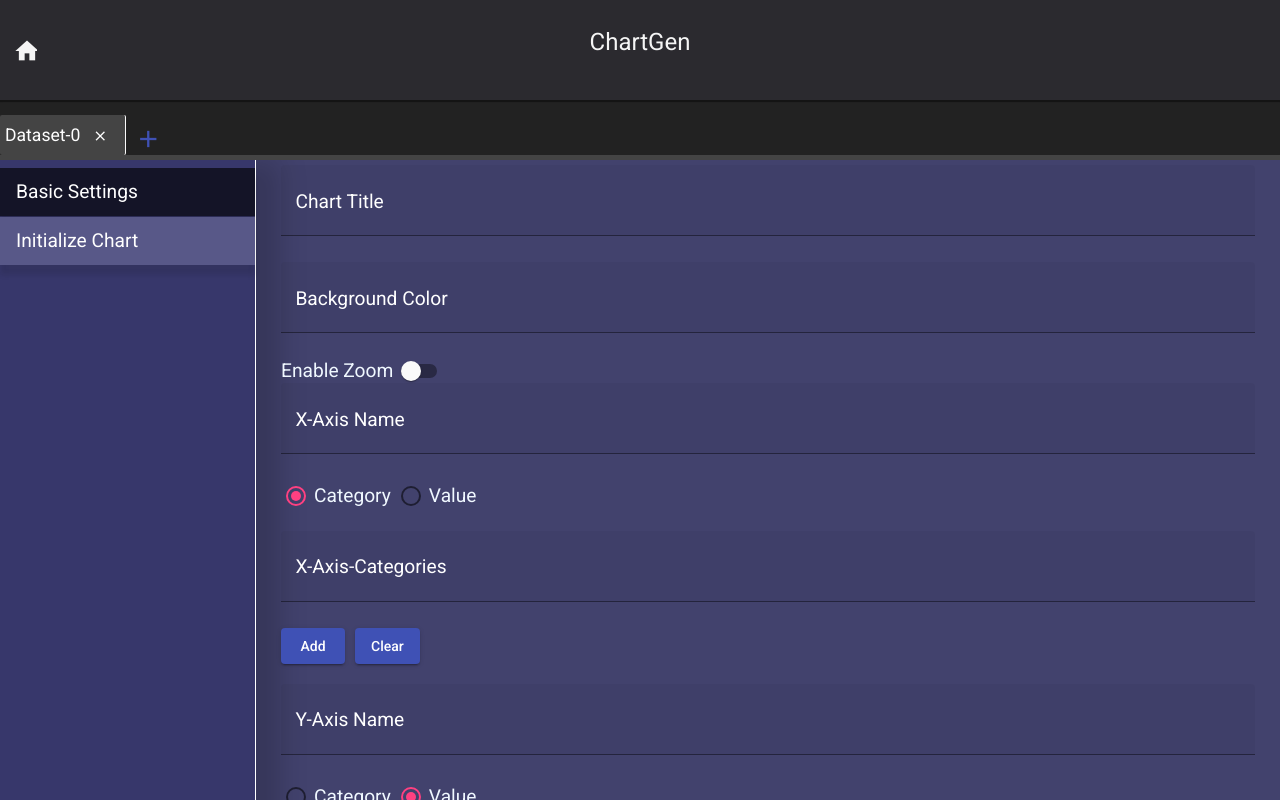
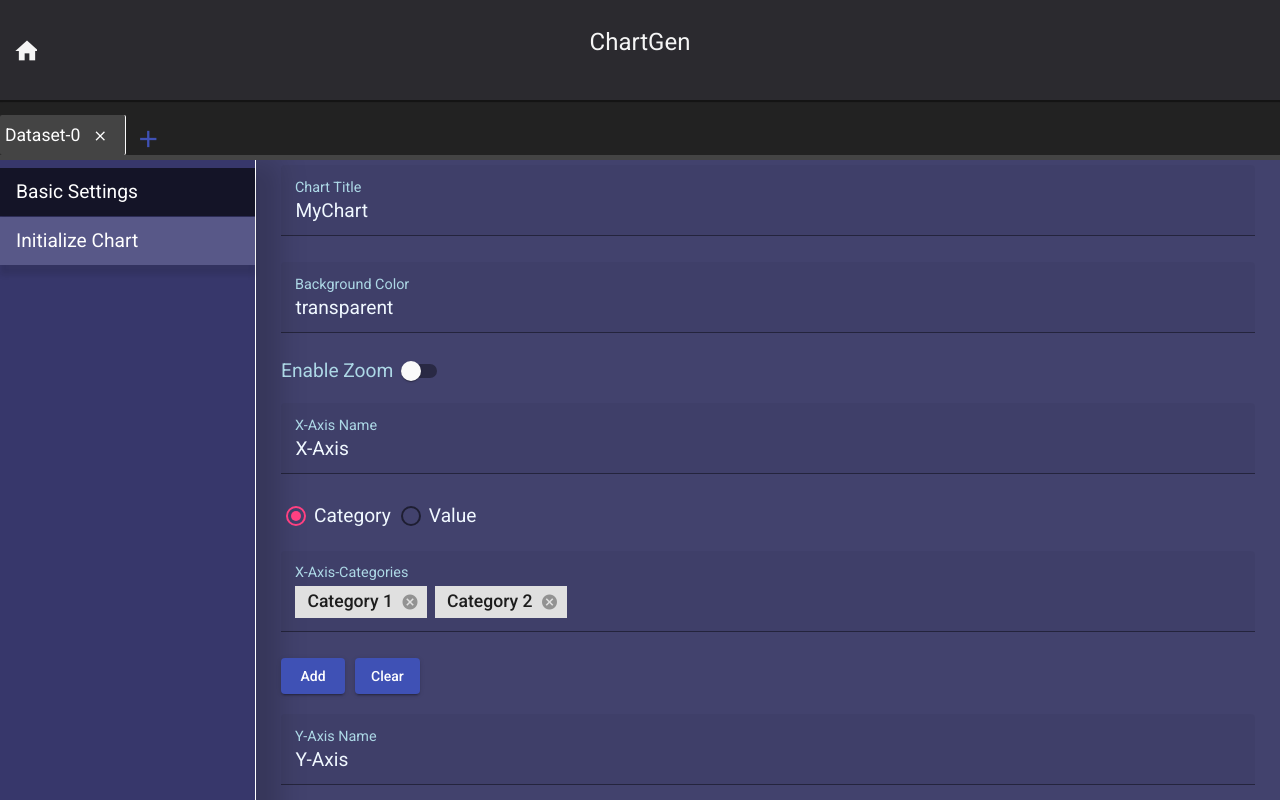
Before and after one commit to AntoRin/chart-gen, an Angular app: page /chart in a window 1280 px wide. Shown: the top 800 px of the page. Built offline with nearby package versions, Linux system fonts and the light colour scheme.

Commit message:
minor fixes; add default values for basic settings

```diff
--- a/src/app/modules/chart/components/chart-control/chart-control.component.css
+++ b/src/app/modules/chart/components/chart-control/chart-control.component.css
@@ -80,7 +80,7 @@
 }
 
 .settings-form mat-label {
-   color: white;
+   color: lightblue;
 }
 
 .settings-form option {
@@ -125,6 +125,10 @@ mat-radio-button {
    min-width: fit-content;
 }
 
+mat-slide-toggle {
+   color: lightblue;
+}
+
 .snackbar-control {
    font-size: 1.5rem;
    width: 75%;
--- a/src/app/modules/chart/components/chart-control/chart-control.component.html
+++ b/src/app/modules/chart/components/chart-control/chart-control.component.html
@@ -57,6 +57,7 @@
                >Enable Zoom</mat-slide-toggle
             >
             <br />
+            <br />
             <div class="global-axis-settings">
                <mat-form-field appearance="fill" class="full-width">
                   <mat-label>X-Axis Name</mat-label>
@@ -74,7 +75,9 @@
                   [chipList]="globalOptions.xCategories"
                   (chipEvent)="globalOptions.xCategories.push($event)"
                   (chipRemoveEvent)="globalOptions.xCategories.splice(+$event, 1)"
-                  (chipModifyEvent)="globalOptions.xCategories[$event.index] = $event.value"
+                  (chipModifyEvent)="
+                     globalOptions.xCategories[$event.index] = $event.value ? $event.value : globalOptions.xCategories[$event.index]
+                  "
                   (chipClearFieldEvent)="globalOptions.xCategories = []"
                   label="X-Axis-Categories"
                ></app-chip-input>
@@ -98,7 +101,9 @@
                   [chipList]="globalOptions.yCategories"
                   (chipEvent)="globalOptions.yCategories.push($event)"
                   (chipRemoveEvent)="globalOptions.yCategories.splice(+$event, 1)"
-                  (chipModifyEvent)="globalOptions.yCategories[+$event.index] = $event.value"
+                  (chipModifyEvent)="
+                     globalOptions.yCategories[+$event.index] = $event.value ? $event.value : globalOptions.yCategories[+$event.index]
+                  "
                   (chipClearFieldEvent)="globalOptions.yCategories = []"
                   label="Y-Axis-Categories"
                ></app-chip-input>
@@ -132,7 +137,11 @@
                   [chipList]="datasets[currentTabIndex].chartOptions.xAxisKeys"
                   (chipEvent)="handleInputModification($event, 'x')"
                   (chipRemoveEvent)="datasets[currentTabIndex].chartOptions.xAxisKeys.splice(+$event, 1)"
-                  (chipModifyEvent)="datasets[currentTabIndex].chartOptions.xAxisKeys[+$event.index] = $event.value"
+                  (chipModifyEvent)="
+                     datasets[currentTabIndex].chartOptions.xAxisKeys[+$event.index] = $event.value
+                        ? $event.value
+                        : datasets[currentTabIndex].chartOptions.xAxisKeys[+$event.index]
+                  "
                   (chipClearFieldEvent)="datasets[currentTabIndex].chartOptions.xAxisKeys = []"
                   [label]="globalOptions.xAxisType === 'value' ? 'X-Axis Values' : 'Value Names'"
                >
@@ -145,7 +154,11 @@
                   [chipList]="datasets[currentTabIndex].chartOptions.yAxisKeys"
                   (chipEvent)="handleInputModification($event, 'y')"
                   (chipRemoveEvent)="datasets[currentTabIndex].chartOptions.yAxisKeys.splice(+$event, 1)"
-                  (chipModifyEvent)="datasets[currentTabIndex].chartOptions.yAxisKeys[+$event.index] = $event.value"
+                  (chipModifyEvent)="
+                     datasets[currentTabIndex].chartOptions.yAxisKeys[+$event.index] = $event.value
+                        ? $event.value
+                        : datasets[currentTabIndex].chartOptions.yAxisKeys[+$event.index]
+                  "
                   (chipClearFieldEvent)="datasets[currentTabIndex].chartOptions.yAxisKeys = []"
                   [label]="globalOptions.yAxisType === 'value' ? 'Y-Axis Values' : 'Value Names'"
                ></app-chip-input>
--- a/src/app/modules/chart/components/chart-control/chart-control.component.ts
+++ b/src/app/modules/chart/components/chart-control/chart-control.component.ts
@@ -29,13 +29,13 @@ export class ChartControlComponent implements OnInit, OnDestroy {
 
    constructor(private _snackBar: MatSnackBar) {
       this.globalOptions = {
-         chartTitle: "",
-         backgroundColor: undefined,
+         chartTitle: "MyChart",
+         backgroundColor: "transparent",
          enableZoom: false,
-         xCategories: [],
-         yCategories: [],
-         xName: "",
-         yName: "",
+         xCategories: ["Category 1", "Category 2"],
+         yCategories: ["Category 1", "Category 2"],
+         xName: "X-Axis",
+         yName: "Y-Axis",
          xAxisType: "category",
          yAxisType: "value",
       };
@@ -68,8 +68,7 @@ export class ChartControlComponent implements OnInit, OnDestroy {
          datasetName: "Dataset-" + id,
          chartOptions: this._getDefaultChartOptions(),
       });
-      this.tabAnimation = true;
-      this.currentTabIndex = this.datasets.length - 1;
+      this.changeDatasetTab(this.datasets.length - 1);
    }
 
    changeDatasetTab(idx: number) {
--- a/src/app/modules/chart/components/chart/chart.component.html
+++ b/src/app/modules/chart/components/chart/chart.component.html
@@ -3,7 +3,7 @@
    <div
       id="chartContainer"
       appChartContainer
-      [controlSignal]="chartControlsSubject"
+      [controlSignal$]="chartControl$"
       (accessContainer)="setContainer($event)"
       appScrollIntoView
       [scrollSignal]="scrollSignal"
--- a/src/app/modules/chart/components/chart/chart.component.ts
+++ b/src/app/modules/chart/components/chart/chart.component.ts
@@ -1,5 +1,5 @@
 import { Component, OnDestroy, OnInit } from "@angular/core";
-import { Subject, Subscription } from "rxjs";
+import { Observable, Subject, Subscription } from "rxjs";
 import { Chart } from "../../../../interfaces/Chart";
 
 @Component({
@@ -10,12 +10,13 @@ export class ChartComponent implements OnInit, OnDestroy {
    private _chartContainerRef: HTMLDivElement | null = null;
    private _userActionSubject: Subject<any> = new Subject<any>();
    private _subscriptionRef: Subscription | null = null;
+   private _chartControlsSubject: Subject<Chart> = new Subject<Chart>();
 
    public chartTitle: string = "";
    public showUserConfirmDialog: boolean = false;
    public scrollSignal: Subject<any> = new Subject<any>();
    public init: boolean = false;
-   public chartControlsSubject: Subject<Chart> = new Subject<Chart>();
+   public chartControl$: Observable<Chart> = this._chartControlsSubject.asObservable();
 
    public constructor() {}
 
@@ -27,7 +28,7 @@ export class ChartComponent implements OnInit, OnDestroy {
 
    handleChartCreation(chart: Chart) {
       this.chartTitle = chart.globalOptions.chartTitle;
-      this.chartControlsSubject.next(chart);
+      this._chartControlsSubject.next(chart);
       this.scrollSignal.next();
       this.init = true;
    }
--- a/src/app/modules/chart/components/common/chip-input/chip-input.component.css
+++ b/src/app/modules/chart/components/common/chip-input/chip-input.component.css
@@ -1,5 +1,5 @@
 mat-label {
-   color: white;
+   color: lightblue;
 }
 
 .chip-value-input-field {
--- a/src/app/modules/chart/directives/chart-container.directive.ts
+++ b/src/app/modules/chart/directives/chart-container.directive.ts
@@ -1,6 +1,6 @@
 import { Directive, ElementRef, EventEmitter, Input, OnDestroy, OnInit, Output } from "@angular/core";
 import * as echart from "echarts";
-import { Subject, Subscription } from "rxjs";
+import { Observable, Subscription } from "rxjs";
 import { Chart } from "../../../interfaces/Chart";
 import { ChartOptions } from "../../../interfaces/ChartOptions";
 import { GlobalOptions } from "../../../interfaces/GlobalOptions";
@@ -10,7 +10,7 @@ import { DatasetsType } from "../../../types";
    selector: "[appChartContainer]",
 })
 export class ChartContainerDirective implements OnInit, OnDestroy {
-   @Input() controlSignal: Subject<Chart> | undefined;
+   @Input() controlSignal$: Observable<Chart> | undefined;
    @Output() accessContainer: EventEmitter<HTMLDivElement> = new EventEmitter<HTMLDivElement>();
 
    private _subscriptionRef: Subscription | undefined;
@@ -26,12 +26,21 @@ export class ChartContainerDirective implements OnInit, OnDestroy {
 
    ngOnInit(): void {
       this.accessContainer.emit(this.containerElement);
-      if (this.controlSignal)
-         this._subscriptionRef = this.controlSignal.asObservable().subscribe((chart: Chart) => {
+      if (this.controlSignal$)
+         this._subscriptionRef = this.controlSignal$.subscribe((chart: Chart) => {
             this.datasets = chart.datasets;
             this._globalOptions = chart.globalOptions;
             this._createChart();
          });
+   }
+
+   public getDataUrl(): string | undefined {
+      return this.chartInstance?.getConnectedDataURL({
+         type: "png",
+         pixelRatio: 1,
+         excludeComponents: [],
+         backgroundColor: "transparent",
+      });
    }
 
    private _createChart(): void {
@@ -41,7 +50,6 @@ export class ChartContainerDirective implements OnInit, OnDestroy {
       else this.chartInstance.clear();
 
       const series: any[] = this._createSeries();
-      console.log(series);
 
       const options = {
          title: {
--- a/src/app/shared/directives/animate-tab.directive.ts
+++ b/src/app/shared/directives/animate-tab.directive.ts
@@ -38,9 +38,12 @@ export class AnimateTabDirective implements OnInit, OnChanges {
 
    ngOnInit(): void {}
 
-   async ngOnChanges(): Promise<void> {
+   ngOnChanges(): void {
       if (!this.animation) return;
+      this._animate();
+   }
 
+   private async _animate(): Promise<void> {
       this.opacity = +window.getComputedStyle(this._element).getPropertyValue("opacity");
       this._diff = (10 / 100) * this._elementOpacity;
       try {
@@ -64,13 +67,13 @@ export class AnimateTabDirective implements OnInit, OnChanges {
             });
          }
 
-         return this.endAnimation();
+         return this._endAnimation();
       } catch (error: any) {
-         return this.endAnimation();
+         return this._endAnimation();
       }
    }
 
-   endAnimation(): void {
+   private _endAnimation(): void {
       this.animation = false;
       clearTimeout(this._timeoutId);
    }
```
